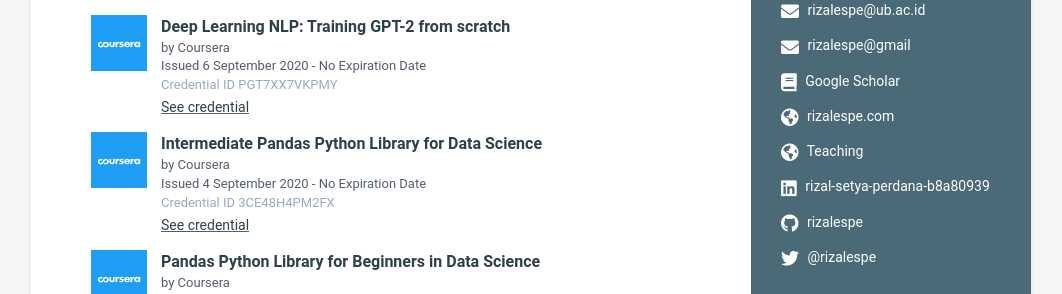
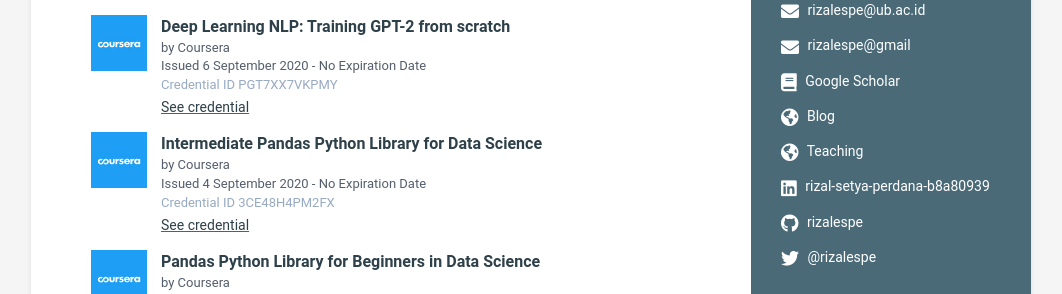
Before and after one commit to rizalespe/rizalespe.github.io, a Jekyll site: the page built from index.html, in a window 1280 px wide. Shown: the part 333-627 px from the top of the page, without its empty margins (109-1171 px from the left). Built offline with Jekyll 4.4.1, drawn with Linux system fonts in a browser that asks for light colours; a script that is not in the unit is left out.

Commit message:
add blog link

```diff
--- a/_includes/contact.html
+++ b/_includes/contact.html
@@ -30,7 +30,7 @@
 
     {% if sidebar.website %}
     <li class="website"><i class="fas fa-globe-americas"></i>
-      <a href="http://{{ sidebar.website }}" target="_blank">{{ sidebar.website }}</a>
+      <a href="http://{{ sidebar.website }}" target="_blank">Blog</a>
     </li>
     {% endif %}
     {% if sidebar.teaching %}
```
